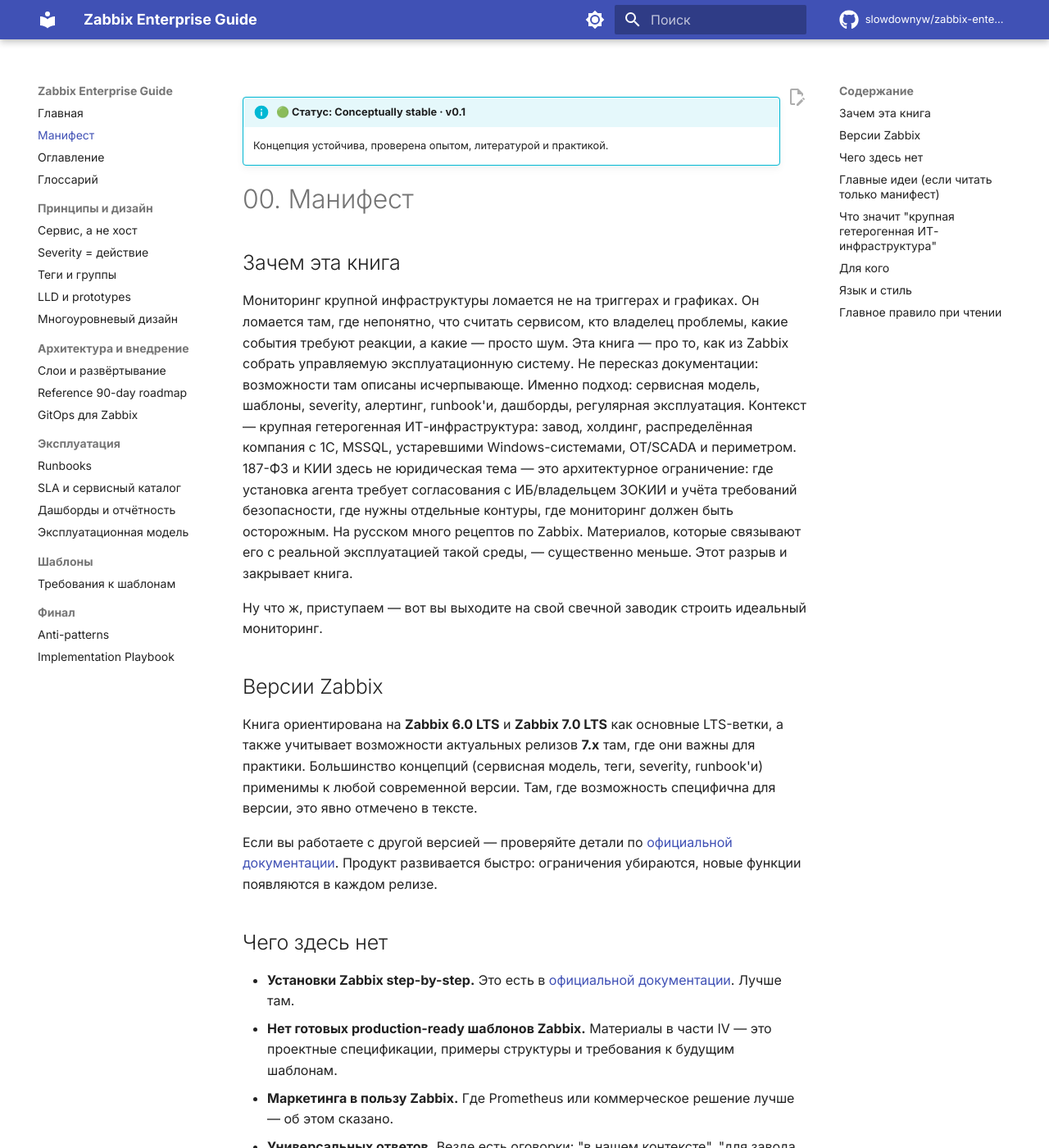
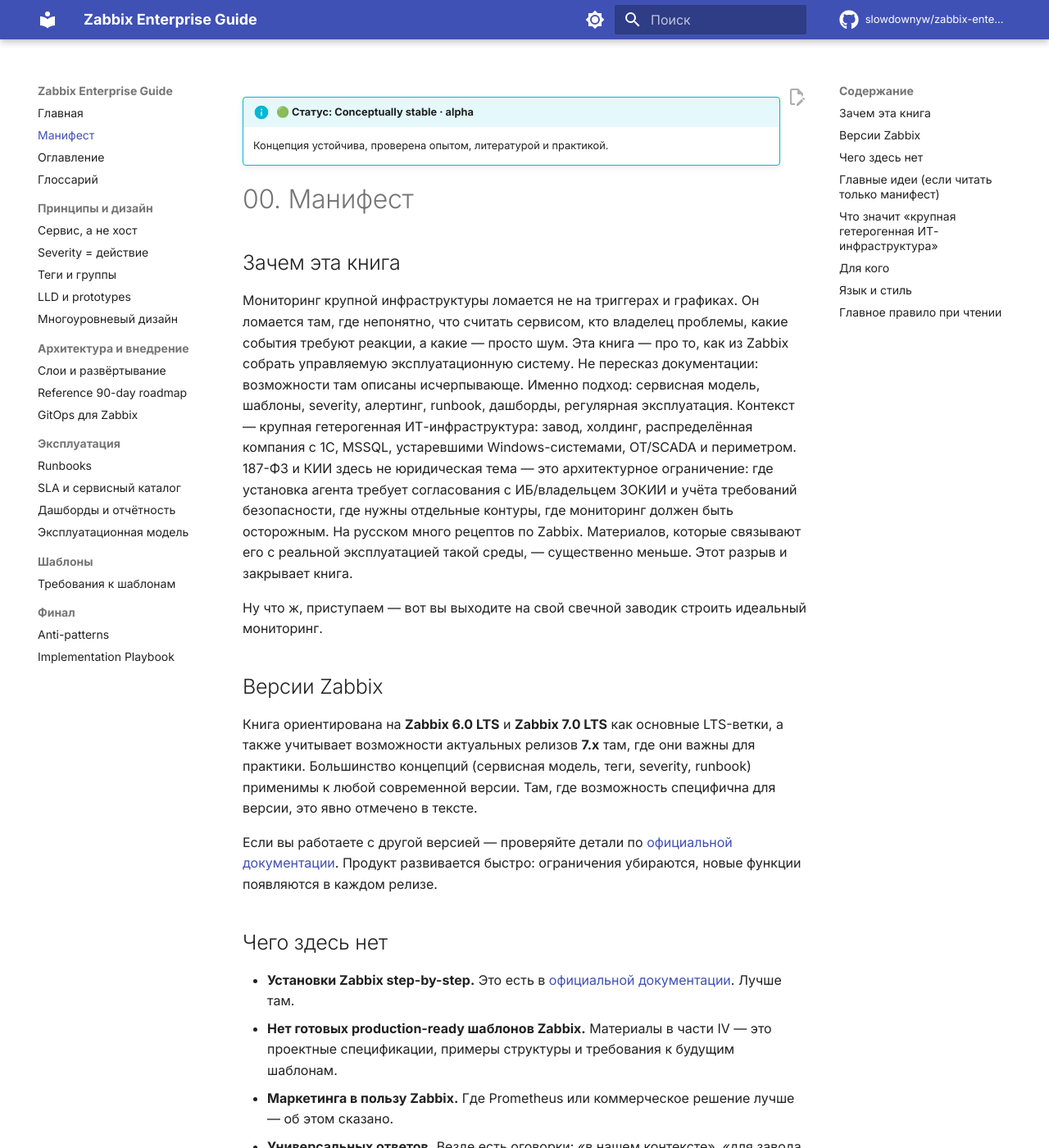
Before and after one commit to slowdownyw/zabbix-enterprise-guide, an MkDocs documentation site: the page built from docs/00_manifesto.md, in a window 1280 px wide and 1400 px high. Shown: the whole window at 82% size. Built offline with MkDocs 1.6.1 and Material for MkDocs 9.7.7, drawn with Linux system fonts in a browser that asks for light colours; comment, search, counter and statistics services are not loaded; some of the changed text lies outside the part shown.

Commit message:
alpha-v05-b01

```diff
--- a/docs/00_manifesto.md
+++ b/docs/00_manifesto.md
@@ -1,4 +1,4 @@
-!!! info "🟢 Статус: Conceptually stable · v0.1"
+!!! info "🟢 Статус: Conceptually stable · alpha"
     Концепция устойчива, проверена опытом, литературой и практикой.
 
 
@@ -7,7 +7,7 @@
 ## Зачем эта книга
 
 Мониторинг крупной инфраструктуры ломается не на триггерах и графиках. Он ломается там, где непонятно, что считать сервисом, кто владелец проблемы, какие события требуют реакции, а какие — просто шум.
-Эта книга — про то, как из Zabbix собрать управляемую эксплуатационную систему. Не пересказ документации: возможности там описаны исчерпывающе. Именно подход: сервисная модель, шаблоны, severity, алертинг, runbook'и, дашборды, регулярная эксплуатация.
+Эта книга — про то, как из Zabbix собрать управляемую эксплуатационную систему. Не пересказ документации: возможности там описаны исчерпывающе. Именно подход: сервисная модель, шаблоны, severity, алертинг, runbook, дашборды, регулярная эксплуатация.
 Контекст — крупная гетерогенная ИТ-инфраструктура: завод, холдинг, распределённая компания с 1С, MSSQL, устаревшими Windows-системами, OT/SCADA и периметром. 187-ФЗ и КИИ здесь не юридическая тема — это архитектурное ограничение: где установка агента требует согласования с ИБ/владельцем ЗОКИИ и учёта требований безопасности, где нужны отдельные контуры, где мониторинг должен быть осторожным.
 На русском много рецептов по Zabbix. Материалов, которые связывают его с реальной эксплуатацией такой среды, — существенно меньше. Этот разрыв и закрывает книга.
 
@@ -15,7 +15,7 @@
 
 ## Версии Zabbix
 
-Книга ориентирована на **Zabbix 6.0 LTS** и **Zabbix 7.0 LTS** как основные LTS-ветки, а также учитывает возможности актуальных релизов **7.x** там, где они важны для практики. Большинство концепций (сервисная модель, теги, severity, runbook'и) применимы к любой современной версии. Там, где возможность специфична для версии, это явно отмечено в тексте.
+Книга ориентирована на **Zabbix 6.0 LTS** и **Zabbix 7.0 LTS** как основные LTS-ветки, а также учитывает возможности актуальных релизов **7.x** там, где они важны для практики. Большинство концепций (сервисная модель, теги, severity, runbook) применимы к любой современной версии. Там, где возможность специфична для версии, это явно отмечено в тексте.
 
 Если вы работаете с другой версией — проверяйте детали по [официальной документации](https://www.zabbix.com/documentation/current/en/manual). Продукт развивается быстро: ограничения убираются, новые функции появляются в каждом релизе.
 
@@ -24,23 +24,23 @@
 - **Установки Zabbix step-by-step.** Это есть в [официальной документации](https://www.zabbix.com/documentation/current/en/manual/installation). Лучше там.
 - **Нет готовых production-ready шаблонов Zabbix.** Материалы в части IV — это проектные спецификации, примеры структуры и требования к будущим шаблонам.
 - **Маркетинга в пользу Zabbix.** Где Prometheus или коммерческое решение лучше — об этом сказано.
-- **Универсальных ответов.** Везде есть оговорки: "в нашем контексте", "для завода 4К хостов", "без КИИ-сегментов".
+- **Универсальных ответов.** Везде есть оговорки: «в нашем контексте», «для завода 4К хостов», «без КИИ-сегментов».
 
 ## Главные идеи (если читать только манифест)
 
-**1. Мониторинг — это не "поставили Zabbix".**
+**1. Мониторинг — это не «поставили Zabbix».**
 Это **функция эксплуатации**: сбор → хранение → корреляция → визуализация → алертинг → реагирование (runbook) → постмортем → обратно в шаблоны. Если хотя бы одно звено отсутствует — у вас не мониторинг, а декорация.
 
 **2. Сервис, а не хост.**
-"1С работает" — это не пинг сервера. Это: AS работает + SQL отвечает + публикация отдаёт логин + вчерашний бэкап успешен. Мониторим **сервисы**, а не железо.
+«1С работает» — это не пинг сервера. Это: AS работает + SQL отвечает + публикация отдаёт логин + вчерашний бэкап успешен. Мониторим **сервисы**, а не железо.
 
 **3. Severity = действие, не цвет.**
-Disaster = "звоним сейчас". High = "к утру". Average = "тикет". Information = "лог". Если на алерт никто не реагирует — это не алерт, это **метрика**. Понизить severity или удалить.
+Disaster = «звоним сейчас». High = «к утру». Average = «тикет». Information = «лог». Если на алерт никто не реагирует — это не алерт, это **метрика**. Понизить severity или удалить.
 
 Конкретная шкала — **операционная политика организации**, не истина Zabbix. Важно зафиксировать её в ADR и дать командам понять, что именно означает каждый уровень в вашем контексте.
 
 **4. Runbook в триггере.**
-Каждый Disaster и 80% High должны иметь ссылку на runbook в поле **Menu entry URL** триггера — она доступна в уведомлениях через макрос `{TRIGGER.URL}`. TL;DR в первых трёх строках runbook'а закрывает 80% ночных вызовов.
+Каждый Disaster и 80% High должны иметь ссылку на runbook в поле **Menu entry URL** триггера — она доступна в уведомлениях через макрос `{TRIGGER.URL}`. TL;DR в первых трёх строках runbook закрывает 80% ночных вызовов.
 
 Зрелостный критерий: **новые Disaster/High без runbook не принимаются**; legacy High закрывается итерационно — Disaster получает хотя бы escalation stub сразу.
 
@@ -53,9 +53,9 @@
 Для новых сервисов допустимо стартовать с provisional SLO/SLA — с явным условием пересмотра через 30/60/90 дней после накопления реальной статистики.
 
 **7. Read-only месяц в начале проекта.**
-Когда заходите в чужой Zabbix — не правите триггеры "пока есть время". Не ставите агенты "посмотреть". Сначала **понять**, потом проектировать.
+Когда заходите в чужой Zabbix — не правите триггеры «пока есть время». Не ставите агенты «посмотреть». Сначала **понять**, потом проектировать.
 
-## Что значит "крупная гетерогенная ИТ-инфраструктура"
+## Что значит «крупная гетерогенная ИТ-инфраструктура»
 
 Условный портрет:
 
@@ -65,17 +65,17 @@
 - Типичный стек: 1С, Exchange (наследие), MSSQL/PostgreSQL, AD/DFS, UserGate, Cisco/Eltex, MasterScada4D, Veeam, TrueNAS, VMware/Hyper-V/KVM/РЕД
 - Дежурная смена 24/7, разный уровень квалификации ночных операторов
 - ИБ-требования (PSK/TLS, RBAC, аудит)
-- Legacy Zabbix, развёрнутый кем-то 4 года назад "как получилось"
+- Legacy Zabbix, развёрнутый кем-то 4 года назад «как получилось»
 
 Если у вас 20 хостов и всё в облаке — большая часть книги для вас избыточна. Если 200 хостов и стек попроще — берите главами по выбору.
 
 ## Для кого
 
-- DevOps / системные инженеры, которым достался Zabbix "как есть" от предшественников
+- DevOps / системные инженеры, которым достался Zabbix «как есть» от предшественников
 - Архитекторы, проектирующие мониторинг для производственного предприятия
-- Тимлиды, переводящие команду от "красных лампочек" к зрелой эксплуатации
+- Тимлиды, переводящие команду от «красных лампочек» к зрелой эксплуатации
 - Студенты и стажёры — для понимания, как устроен мониторинг в крупных компаниях
-- Менеджеры, которым нужно понимать, что вообще такое "зрелый мониторинг" и сколько он стоит
+- Менеджеры, которым нужно понимать, что вообще такое «зрелый мониторинг» и сколько он стоит
 
 ## Язык и стиль
 
@@ -90,6 +90,6 @@
 
 ## Главное правило при чтении
 
-**Сверяйте с контекстом.** Везде, где написано "обычно", "как правило", "в большинстве случаев" — есть исключения. Везде, где приведён конкретный порог (CPU > 85%, queue > 100) — это **отправная точка**, не догма. Тюнинг порогов под вашу инфраструктуру — это отдельная работа на месяц-два после внедрения.
+**Сверяйте с контекстом.** Везде, где написано «обычно», «как правило», «в большинстве случаев» — есть исключения. Везде, где приведён конкретный порог (CPU > 85%, queue > 100) — это **отправная точка**, не догма. Тюнинг порогов под вашу инфраструктуру — это отдельная работа на месяц-два после внедрения.
 
 Если книга расходится с реальностью — побеждает реальность.
```
Also changed, not shown: CONTRIBUTING.md (+51 -50 lines), README.md (+22 -10 lines), docs/glossary.md (+1 -0 lines).
